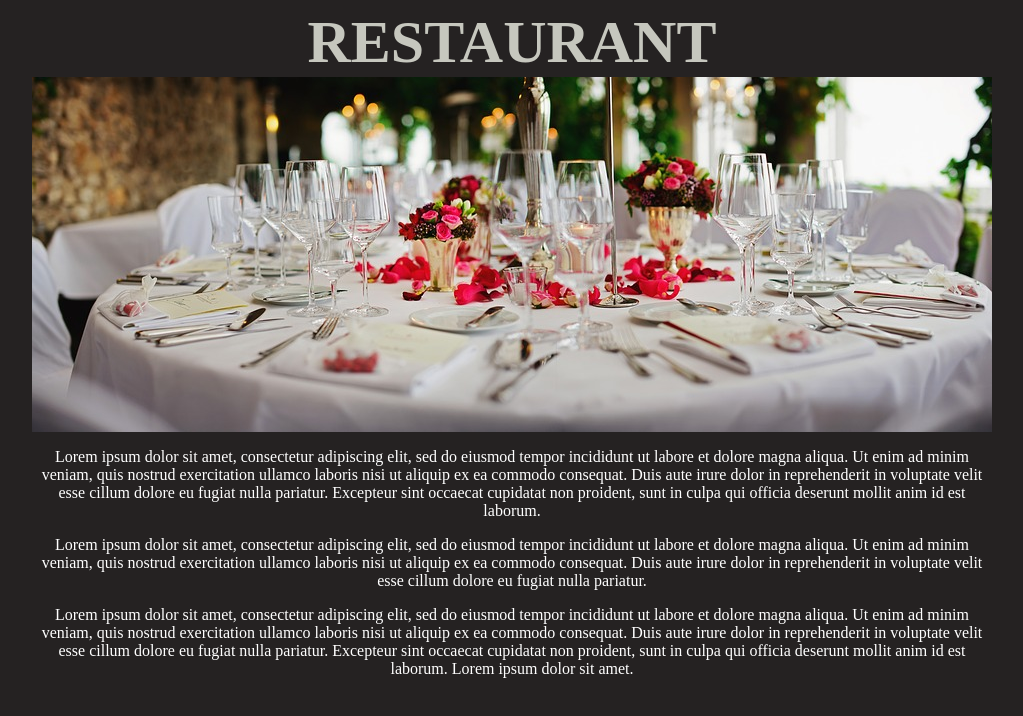
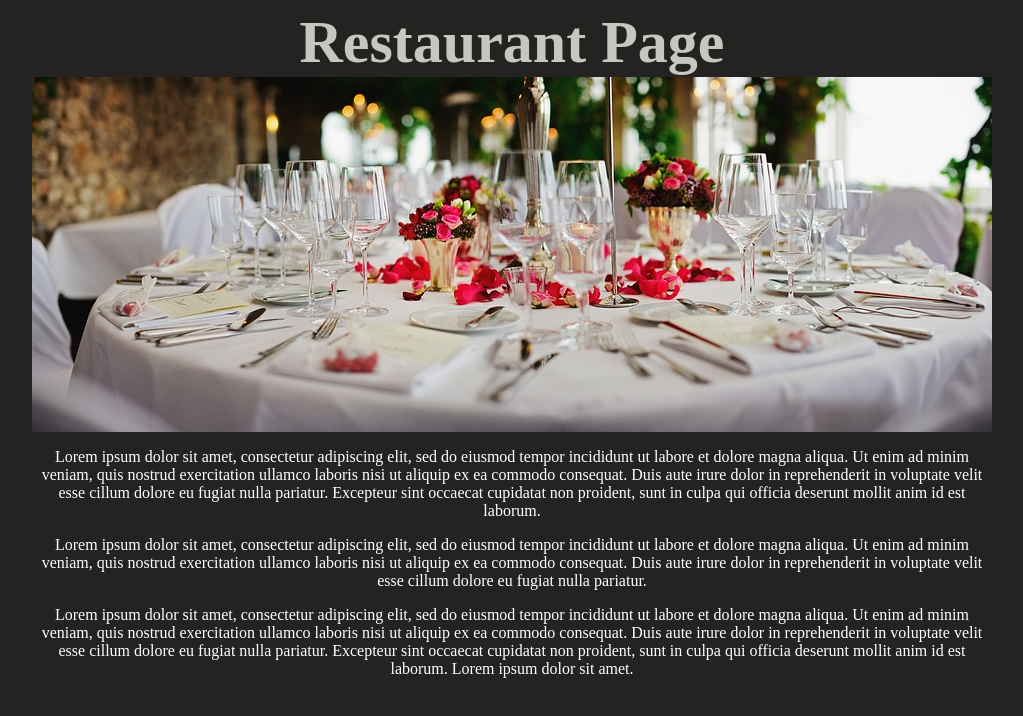
Before and after one commit to chris-kamp/restaurant-page, a website built with webpack: page dist/index.html in a window 1280 px wide. Shown: the whole page, without its empty margins (128-1151 px from the left). Built offline with nearby package versions, Linux system fonts and the light colour scheme.

Commit message:
Move page creation to init module

```diff
--- a/src/index.js
+++ b/src/index.js
@@ -1 +1,4 @@
 console.log("Test");
+
+import init from "./init";
+init();
--- /dev/null
+++ b/src/init.js
@@ -0,0 +1,31 @@
+function init() {
+    const content = document.getElementById("content");
+
+    const header = document.createElement("h1");
+    header.textContent = "Restaurant Page";
+    content.appendChild(header);
+
+    const img = document.createElement("img");
+    img.setAttribute("src", "imgs/restaurant.jpg");
+    content.appendChild(img);
+
+    const textContent = document.createElement("div");
+    textContent.setAttribute("id", "text-content");
+    content.appendChild(textContent);
+
+    const p1 = document.createElement("p");
+    const p2 = document.createElement("p");
+    const p3 = document.createElement("p");
+
+    p1.textContent = "Lorem ipsum dolor sit amet, consectetur adipiscing elit, sed do eiusmod tempor incididunt ut labore et dolore magna aliqua. Ut enim ad minim veniam, quis nostrud exercitation ullamco laboris nisi ut aliquip ex ea commodo consequat. Duis aute irure dolor in reprehenderit in voluptate velit esse cillum dolore eu fugiat nulla pariatur. Excepteur sint occaecat cupidatat non proident, sunt in culpa qui officia deserunt mollit anim id est laborum.";
+
+    p2.textContent = "Lorem ipsum dolor sit amet, consectetur adipiscing elit, sed do eiusmod tempor incididunt ut labore et dolore magna aliqua. Ut enim ad minim veniam, quis nostrud exercitation ullamco laboris nisi ut aliquip ex ea commodo consequat. Duis aute irure dolor in reprehenderit in voluptate velit esse cillum dolore eu fugiat nulla pariatur.";
+
+    p3.textContent = "Lorem ipsum dolor sit amet, consectetur adipiscing elit, sed do eiusmod tempor incididunt ut labore et dolore magna aliqua. Ut enim ad minim veniam, quis nostrud exercitation ullamco laboris nisi ut aliquip ex ea commodo consequat. Duis aute irure dolor in reprehenderit in voluptate velit esse cillum dolore eu fugiat nulla pariatur. Excepteur sint occaecat cupidatat non proident, sunt in culpa qui officia deserunt mollit anim id est laborum. Lorem ipsum dolor sit amet.";
+
+    textContent.appendChild(p1);
+    textContent.appendChild(p2);
+    textContent.appendChild(p3);
+};
+
+export default init;
```
Also changed, not shown: dist/index.html, dist/main.js.
